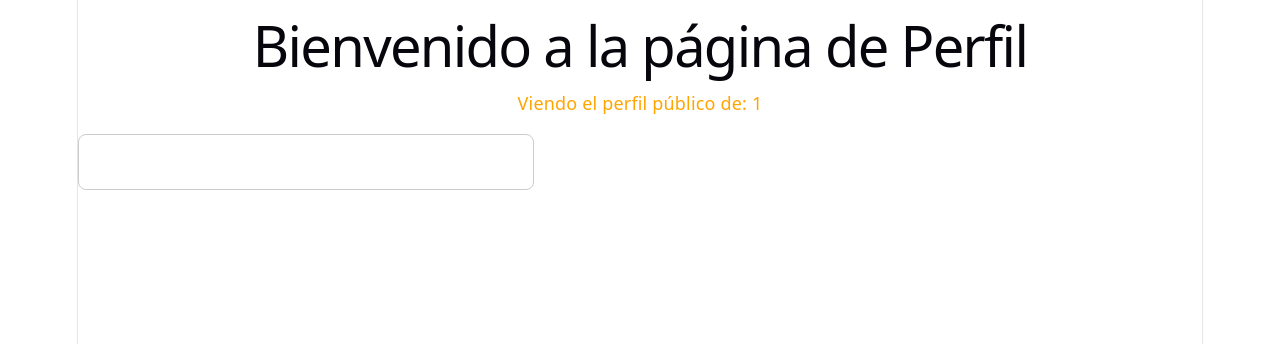
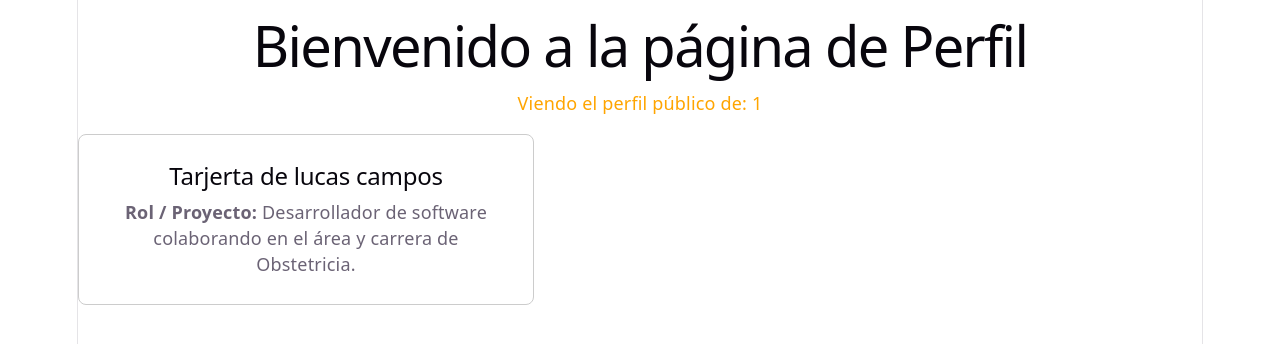
Before and after one commit to DyannStudent/react_Subnauticos2, a React (Vite) app in the folder react-practica/: page /perfil/1 in a window 1280 px wide. Shown: the top 344 px of the page. Built offline with nearby package versions, Linux system fonts and the light colour scheme.

Commit message:
Update Perfil.tsx
agrego la tarjeta

```diff
--- a/react-practica/src/pages/Perfil.tsx
+++ b/react-practica/src/pages/Perfil.tsx
@@ -44,6 +44,9 @@ export function Perfil() {
         marginTop: '1rem',
         maxWidth: '400px'
       }}>
+        <h2>Tarjerta de lucas campos</h2>
+        <p><strong>Rol / Proyecto:</strong> Desarrollador de software colaborando en el área y carrera de Obstetricia.</p>
+
 
       </section>
     </div>
```
